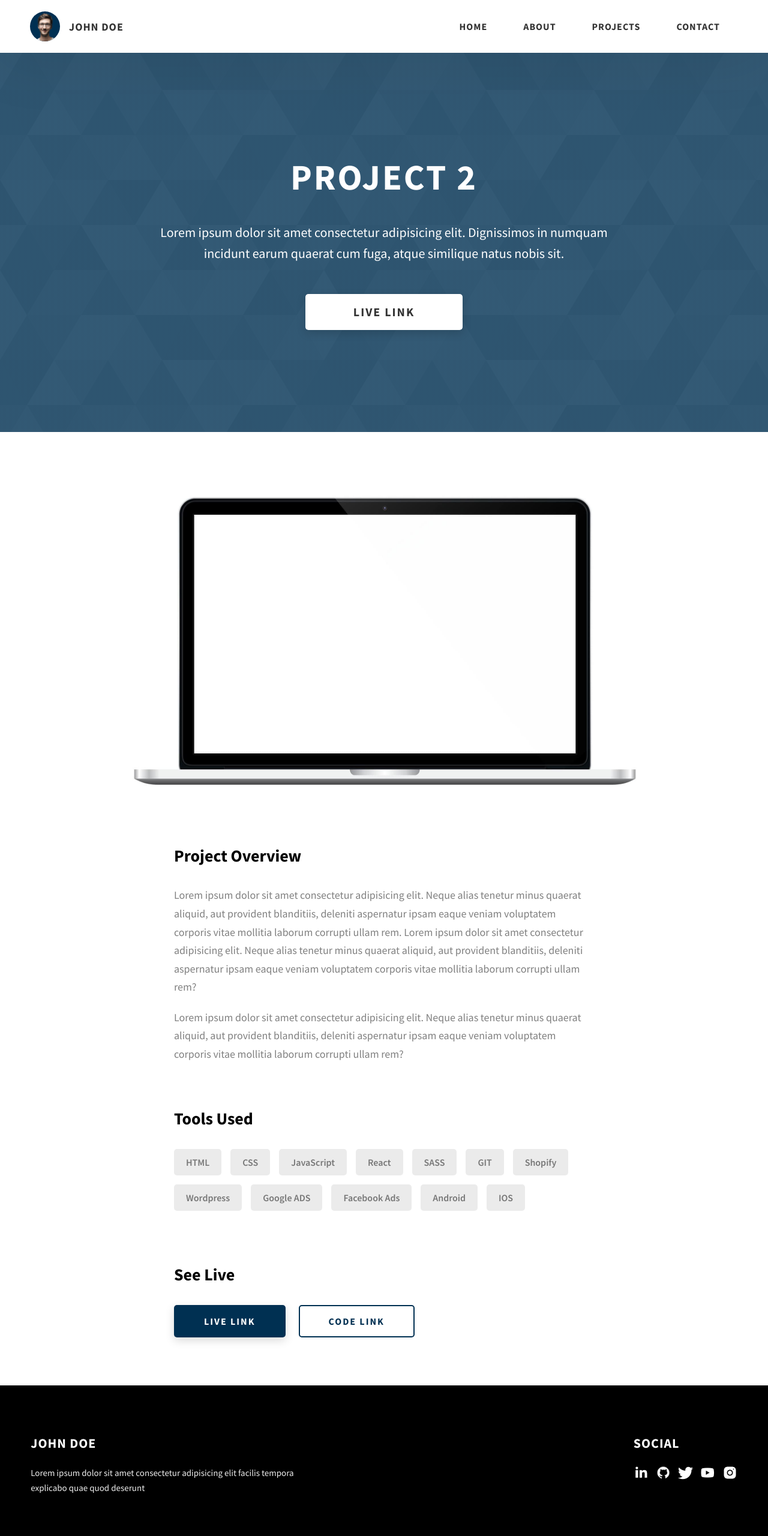
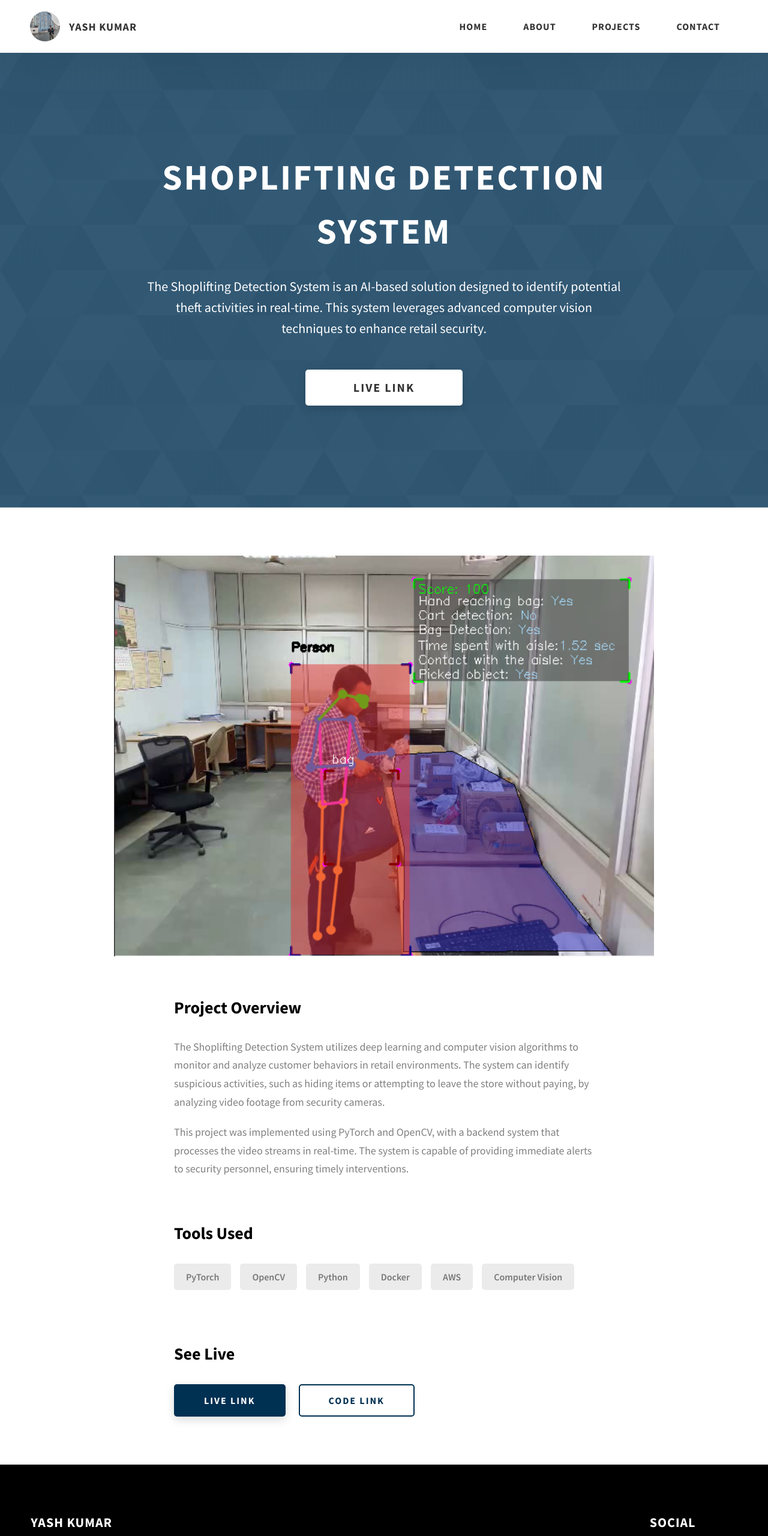
Before and after one commit to zerocool-11/zerocool-11, a website: page project-2.html in a window 1280 px wide. Shown: the top 2560 px of the page at 60% size. Drawn offline with Linux system fonts and the light colour scheme.

Commit message:
update the project section

```diff
--- a/project-2.html
+++ b/project-2.html
@@ -4,8 +4,8 @@
     <meta charset="UTF-8" />
     <meta name="viewport" content="width=device-width, initial-scale=1.0" />
     <meta http-equiv="X-UA-Compatible" content="ie=edge" />
-    <title>Case Study of Project 2</title>
-    <meta name="description" content="Case study page of Project" />
+    <title>Case Study of Shoplifting Detection System</title>
+    <meta name="description" content="Case study page of Shoplifting Detection System Project" />
 
     <link rel="stylesheet" href="css/style.css" />
 
@@ -22,12 +22,12 @@
         <div class="header__logo-container">
           <div class="header__logo-img-cont">
             <img
-              src="./assets/png/john-doe.png"
-              alt="Ram Maheshwari Logo Image"
+              src="./assets/jpeg/yash.jpg"
+              alt="Yash Kumar Logo Image"
               class="header__logo-img"
             />
           </div>
-          <span class="header__logo-sub">John Doe</span>
+          <span class="header__logo-sub">Yash Kumar</span>
         </div>
         <div class="header__main">
           <ul class="header__links">
@@ -84,12 +84,10 @@
     </header>
     <section class="project-cs-hero">
       <div class="project-cs-hero__content">
-        <h1 class="heading-primary">Project 2</h1>
+        <h1 class="heading-primary">Shoplifting Detection System</h1>
         <div class="project-cs-hero__info">
           <p class="text-primary">
-            Lorem ipsum dolor sit amet consectetur adipisicing elit. Dignissimos
-            in numquam incidunt earum quaerat cum fuga, atque similique natus
-            nobis sit.
+            The Shoplifting Detection System is an AI-based solution designed to identify potential theft activities in real-time. This system leverages advanced computer vision techniques to enhance retail security.
           </p>
         </div>
         <div class="project-cs-hero__cta">
@@ -102,8 +100,8 @@
         <div class="project-details__content">
           <div class="project-details__showcase-img-cont">
             <img
-              src="./assets/jpeg/project-mockup-example.jpeg"
-              alt="Project Image"
+              src="./assets/png/shoplifting.png"
+              alt="Shoplifting Detection System"
               class="project-details__showcase-img"
             />
           </div>
@@ -111,37 +109,21 @@
             <div class="project-details__desc">
               <h3 class="project-details__content-title">Project Overview</h3>
               <p class="project-details__desc-para">
-                Lorem ipsum dolor sit amet consectetur adipisicing elit. Neque
-                alias tenetur minus quaerat aliquid, aut provident blanditiis,
-                deleniti aspernatur ipsam eaque veniam voluptatem corporis vitae
-                mollitia laborum corrupti ullam rem. Lorem ipsum dolor sit amet
-                consectetur adipisicing elit. Neque alias tenetur minus quaerat
-                aliquid, aut provident blanditiis, deleniti aspernatur ipsam
-                eaque veniam voluptatem corporis vitae mollitia laborum corrupti
-                ullam rem?
+                The Shoplifting Detection System utilizes deep learning and computer vision algorithms to monitor and analyze customer behaviors in retail environments. The system can identify suspicious activities, such as hiding items or attempting to leave the store without paying, by analyzing video footage from security cameras.
               </p>
               <p class="project-details__desc-para">
-                Lorem ipsum dolor sit amet consectetur adipisicing elit. Neque
-                alias tenetur minus quaerat aliquid, aut provident blanditiis,
-                deleniti aspernatur ipsam eaque veniam voluptatem corporis vitae
-                mollitia laborum corrupti ullam rem?
+                This project was implemented using PyTorch and OpenCV, with a backend system that processes the video streams in real-time. The system is capable of providing immediate alerts to security personnel, ensuring timely interventions.
               </p>
             </div>
             <div class="project-details__tools-used">
               <h3 class="project-details__content-title">Tools Used</h3>
               <div class="skills">
-                <div class="skills__skill">HTML</div>
-                <div class="skills__skill">CSS</div>
-                <div class="skills__skill">JavaScript</div>
-                <div class="skills__skill">React</div>
-                <div class="skills__skill">SASS</div>
-                <div class="skills__skill">GIT</div>
-                <div class="skills__skill">Shopify</div>
-                <div class="skills__skill">Wordpress</div>
-                <div class="skills__skill">Google ADS</div>
-                <div class="skills__skill">Facebook Ads</div>
-                <div class="skills__skill">Android</div>
-                <div class="skills__skill">IOS</div>
+                <div class="skills__skill">PyTorch</div>
+                <div class="skills__skill">OpenCV</div>
+                <div class="skills__skill">Python</div>
+                <div class="skills__skill">Docker</div>
+                <div class="skills__skill">AWS</div>
+                <div class="skills__skill">Computer Vision</div>
               </div>
             </div>
             <div class="project-details__links">
@@ -171,60 +153,50 @@
               <span>Social</span>
             </h2>
             <div class="main-footer__social-cont">
-              <a target="_blank" rel="noreferrer" href="#">
+              <a target="_blank" rel="noreferrer" href="https://www.linkedin.com/in/yash-kumar11/">
                 <img
                   class="main-footer__icon"
                   src="./assets/png/linkedin-ico.png"
-                  alt="icon"
+                  alt="LinkedIn icon"
                 />
               </a>
-              <a target="_blank" rel="noreferrer" href="#">
+              <a target="_blank" rel="noreferrer" href="https://github.com/zerocool-11">
                 <img
                   class="main-footer__icon"
                   src="./assets/png/github-ico.png"
-                  alt="icon"
+                  alt="GitHub icon"
                 />
               </a>
-              <a target="_blank" rel="noreferrer" href="#">
+              <a target="_blank" rel="noreferrer" href="https://twitter.com/zeroday1202">
                 <img
                   class="main-footer__icon"
                   src="./assets/png/twitter-ico.png"
-                  alt="icon"
+                  alt="Twitter icon"
                 />
               </a>
-              <a target="_blank" rel="noreferrer" href="#">
+              <a target="_blank" rel="noreferrer" href="https://instagram.com/ai__nerd">
                 <img
                   class="main-footer__icon"
-                  src="./assets/png/yt-ico.png"
-                  alt="icon"
-                />
-              </a>
-              <a target="_blank" rel="noreferrer" href="#">
-                <img
-                  class="main-footer__icon main-footer__icon--mr-none"
                   src="./assets/png/insta-ico.png"
-                  alt="icon"
+                  alt="Instagram icon"
                 />
               </a>
             </div>
           </div>
           <div class="main-footer__row main-footer__row-2">
-            <h4 class="heading heading-sm text-lt">John Doe</h4>
+            <h4 class="heading heading-sm text-lt">Yash Kumar</h4>
             <p class="main-footer__short-desc">
-              Lorem ipsum dolor sit amet consectetur adipisicing elit facilis
-              tempora explicabo quae quod deserunt
+              AI enthusiast and Machine Learning Engineer specializing in developing and deploying AI solutions.
             </p>
           </div>
         </div>
 
         <div class="main-footer__lower">
-          &copy; Copyright 2021. Made by
-          <a rel="noreferrer" target="_blank" href="https://rammaheshwari.com"
-            >Ram Maheshwari</a
-          >
+          &copy; Copyright 2024. Made by Yash Kumar
         </div>
       </div>
     </footer>
+
     <script src="./index.js"></script>
   </body>
 </html>
```
Also changed, not shown: index.html (+3 -3 lines), project-1.html (+29 -57 lines), project-3.html (+29 -57 lines), assets/jpeg/drone.jpg (added), assets/png/john-doe.png (deleted), assets/png/shoplifting.png (added), 1 other file.
